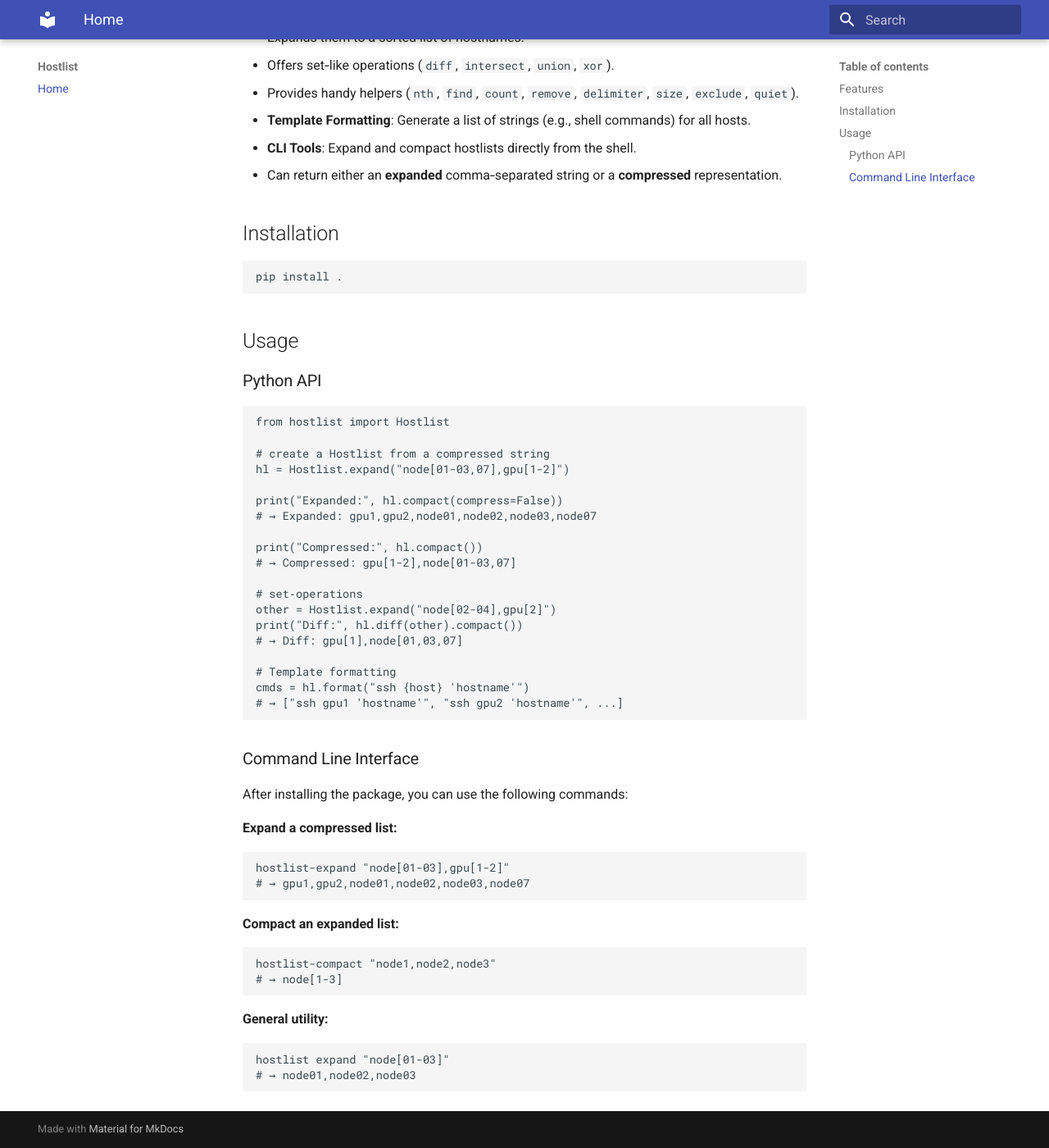
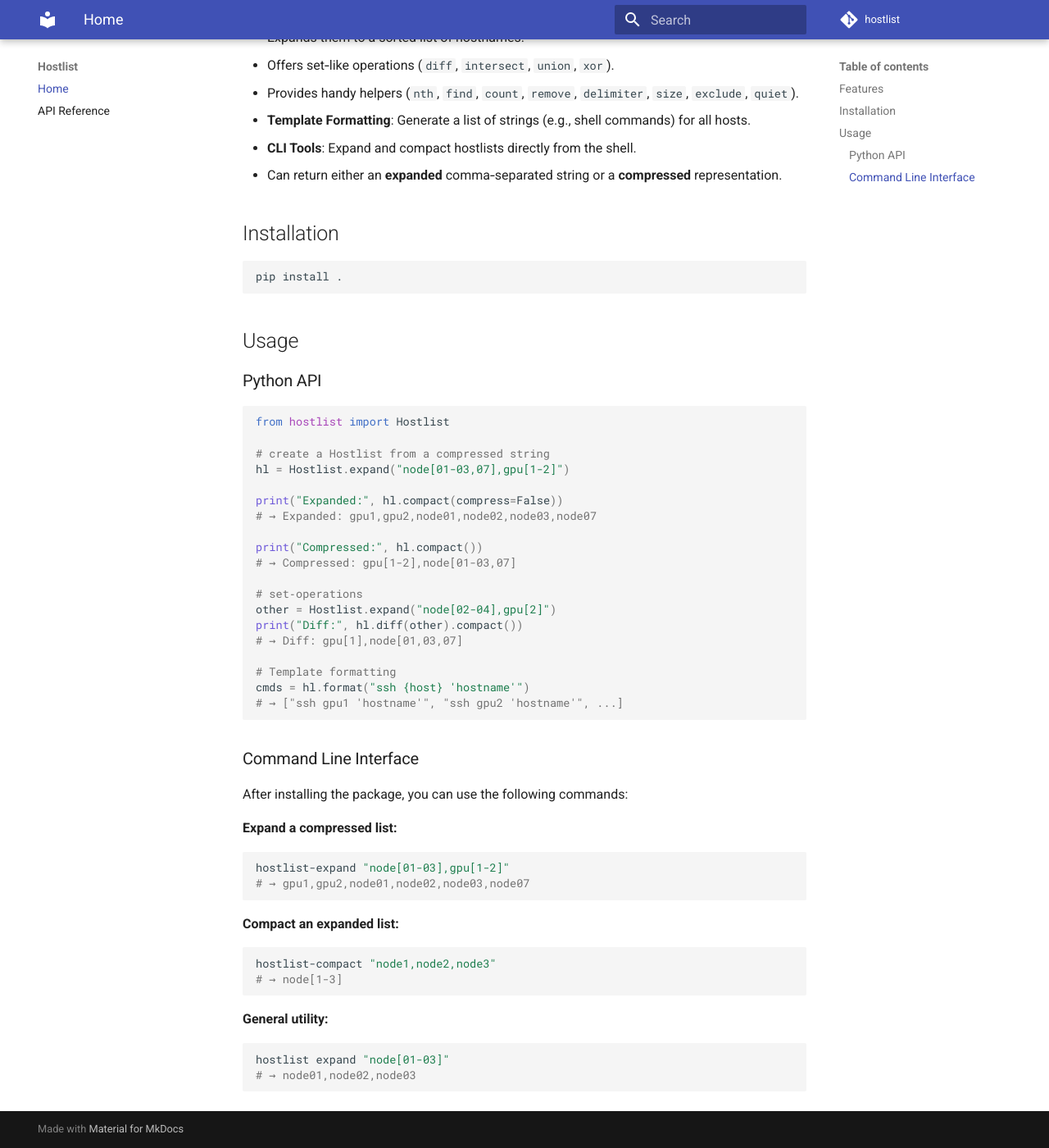
Before and after one commit to cloudmesh-ai/hostlist, an MkDocs documentation site: the page built from docs/index.md, in a window 1280 px wide and 1400 px high, scrolled down 322 px. Shown: the whole window at 82% size. Built offline with MkDocs 1.6.1 and Material for MkDocs 9.7.7, drawn with Linux system fonts in a browser that asks for light colours; comment, search, counter and statistics services are not loaded.

Commit message:
Align MkDocs theme with cloudmesh-ai-common

```diff
--- a/mkdocs.yml
+++ b/mkdocs.yml
@@ -1,6 +1,49 @@
 site_name: Hostlist
+site_url: https://cloudmesh-ai.github.io/hostlist
+repo_url: https://github.com/cloudmesh-ai/hostlist
+repo_name: hostlist
+
 theme:
   name: material
 
 nav:
   - Home: index.md
+  - API Reference: api.md
+
+plugins:
+  - cloudmesh-ai-theme
+  - search
+  - mkdocstrings:
+      handlers:
+        python:
+          options:
+            docstring_section_style: table
+            docstring_style: google
+            group_by_category: true
+            members: true
+            separate_signature: true
+            show_category_heading: true
+            show_root_full_path: true
+            show_source: true
+            show_submodules: true
+          paths:
+          - src
+
+markdown_extensions:
+  - pymdownx.highlight:
+      use_pygments: true
+      anchor_linenums: true
+      line_spans: __span
+      pygments_style: colorful
+  - pymdownx.superfences:
+      custom_fences:
+        - name: mermaid
+          class: mermaid
+          format: !!python/name:pymdownx.superfences.fence_code_format
+  - pymdownx.inlinehilite
+  - pymdownx.snippets
+  - pymdownx.tabbed
+  - admonition
+  - pymdownx.details
+
+use_directory_urls: false
--- a/pyproject.toml
+++ b/pyproject.toml
@@ -11,7 +11,7 @@
 dependencies = []
 
 [project.optional-dependencies]
-dev = ["pytest", "mkdocs", "mkdocs-material"]
+dev = ["pytest", "mkdocs", "mkdocs-material", "mkdocstrings[python]", "cloudmesh-ai-theme"]
 
 [project.scripts]
 hostlist = "hostlist.cli:main"
```
Also changed, not shown: docs/api.md (added, +3 -0 lines).
